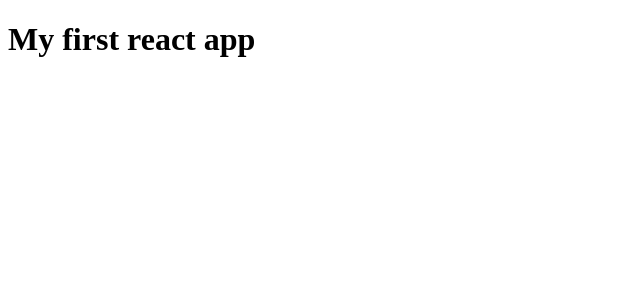
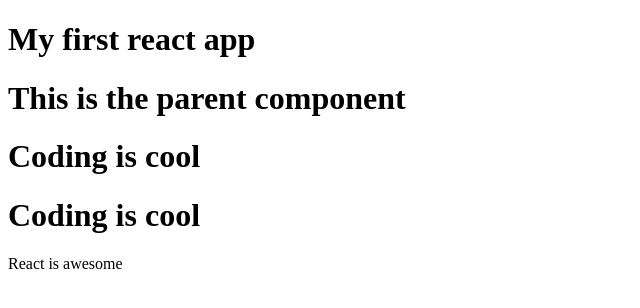
Before and after one commit to calebkamau092-dev/Urban-guacamole, a React (Vite) app in the folder REACT/vite-project/: page / in a window 1280 px wide. Shown: the top 308 px of the page, without its empty margins (0-640 px from the left). Built offline with nearby package versions, Linux system fonts and the light colour scheme.

Commit message:
Learnt on Components

```diff
--- a/REACT/vite-project/src/main.jsx
+++ b/REACT/vite-project/src/main.jsx
@@ -16,8 +16,21 @@ function MyComponent3() { //Reactfragment
     </div>
   );
 }
+
+function ParentComponent() {
+  return (
+    <div>
+      <h1>This is the parent component</h1>
+      <MyComponent /> {/* self closing tag */}
+      <MyComponent></MyComponent> {/* open and self closing tags */}
+      <MyComponent2 />
+      <MyComponent3 />
+    </div>
+  );
+}
 createRoot(document.getElementById('root')).render(
   <StrictMode>
     <h1>My first react app</h1>
+    <ParentComponent />
   </StrictMode>,
 )
```
